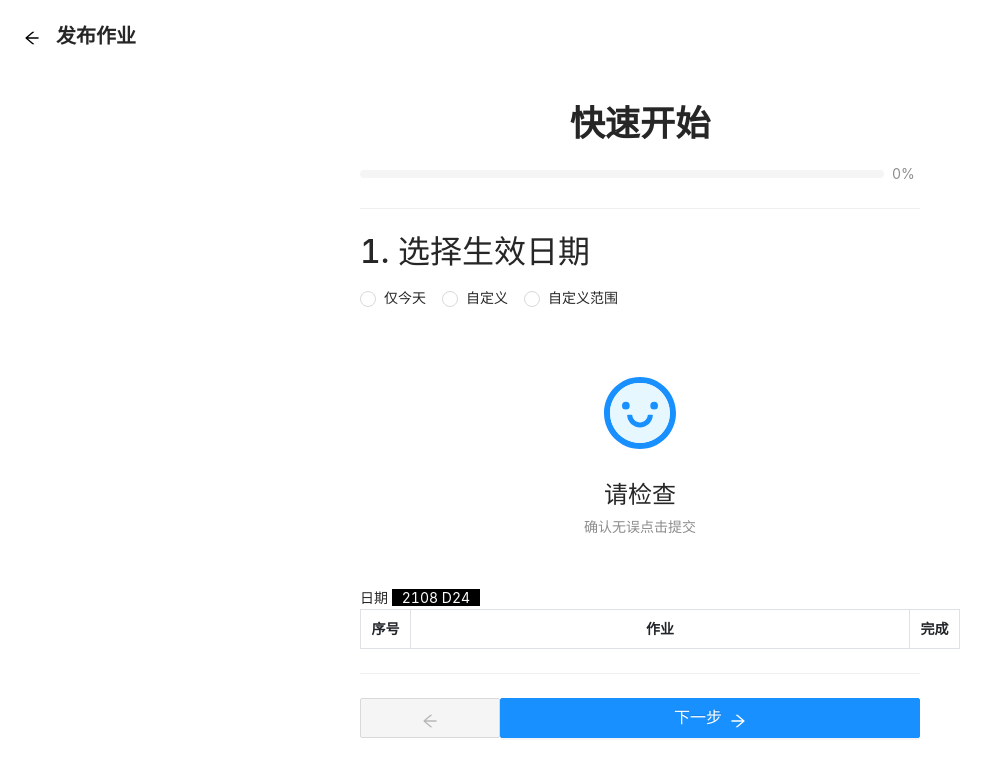
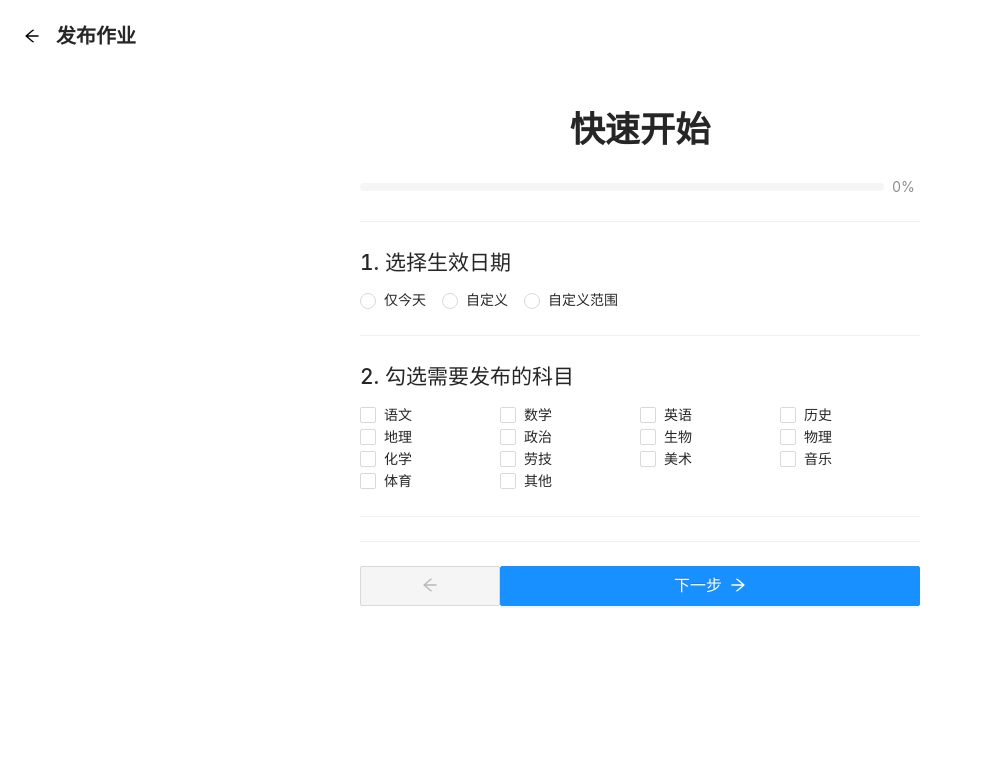
Before and after one commit to YuzeTT/Kero, a Vue app: page /pushWork in a window 1280 px wide. Shown: the top 776 px of the page, without its empty margins (0-998 px from the left). Built offline with nearby package versions, Linux system fonts and the light colour scheme.

Commit message:
修复图片无法生成

```diff
--- a/public/index.html
+++ b/public/index.html
@@ -6,7 +6,7 @@
     <meta name="viewport" content="width=device-width,initial-scale=1.0">
     <link rel="icon" href="<%= BASE_URL %>favicon.ico">
     <title><%= htmlWebpackPlugin.options.title %></title>
-    <link href="https://cdn.jsdelivr.net/npm/bootstrap@5.1.0/dist/css/bootstrap.min.css" rel="stylesheet" integrity="sha384-KyZXEAg3QhqLMpG8r+8fhAXLRk2vvoC2f3B09zVXn8CA5QIVfZOJ3BCsw2P0p/We" crossorigin="anonymous">
+    <!-- <link href="https://cdn.jsdelivr.net/npm/bootstrap@5.1.0/dist/css/bootstrap.min.css" rel="stylesheet" integrity="sha384-KyZXEAg3QhqLMpG8r+8fhAXLRk2vvoC2f3B09zVXn8CA5QIVfZOJ3BCsw2P0p/We" crossorigin="anonymous"> -->
   </head>
   <body>
     <noscript>
--- a/src/components/pushWork/ExportImage.vue
+++ b/src/components/pushWork/ExportImage.vue
@@ -2,111 +2,73 @@
   <div class="image">
     <!-- {{ date }}
     {{ work }} -->
-    <div class="header">
+    <div class="header" style="height:80px">
       <!-- <span class="title">作业</span> -->
-      <div>日期
-        <span style="background-color: black;padding: 0 10px;color:#fff">2108 D24</span>
-      </div>
-    </div>
-    <!-- <div class="frame">
-      <div style="height: 50px;">
-        <span class="header_table" style="padding-left:0px;">
-          <div>总数
-            <span>{{ work.totalNum }}</span>
-          </div>
-        </span>
-        <span class="top_right">
-          <div>
-            <a-row :gutter="12">
-              <a-col>
-                <span>发布人员</span>
+      <!-- <div>日期
+        <span style="background-color: black;padding: 0 10px;color:#fff">{{ date }}</span>
+      </div> -->
+      <a-row style="position: relative;" >
+        <a-col :span="12">
+          <span class="title">作业</span>
           <br>
+          <span style="font-size:15px"><InfoCircleOutlined style="font-size:13px;color:black" /> 可用于热敏打印</span>
+        </a-col>
+        <a-col :span="12" style="position: absolute;right: 0;top: 0;">
+          <div class="info">
+            <a-row :gutter="[10,10]">
+              <a-col style="font-weight: 900;text-align-last:justify">
                 <span>发布日期</span>
                 <br>
-                <span>时间戳</span>
+                <span>有效期至</span>
                 <br>
-                <span>更新时间</span>
+                <span>发布者</span>
               </a-col>
               <a-col>
-                2517746965
+                <span>21-08-25</span>
                 <br>
-                2021-08-24
+                <span>21-08-25</span>
                 <br>
-                1629807446
-                <br>
-                N/A
+                <span>2517746965</span>
               </a-col>
             </a-row>
           </div>
-        </span>
-      </div>
-      <div style="clear:both;"></div>
-
-      <div class="content">
-        <div v-for="(item, index) in works" :key="index">
-          <h2>{{item.name}}</h2>
-          <ol>
-            <li class="works" v-for="(items, index) in item.text" :key="index">
-              <span>{{items}}</span>
-            </li>
-          </ol>
+        </a-col>
+      </a-row>
     </div>
 
-      </div>
-
-    </div> -->
-
-    <!-- <table border="0" width="100%" v-for="(item, index) in works" :key="index">
+    <div v-for="(item,index) in works" :key="index">
+      <table border="1" class="tables">
         <tr>
-        <th height="30" colspan="4" style="text-align: center">{{ item.name }}</th>
+          <th colspan="3" class="subject">{{ item.name }}</th>
         </tr>
         <tr>
-        <th>序号</th>
-        <th>作业</th>
-        <th>备注</th>
-        <th>完成</th>
-      </tr>
-      <tr v-for="(items,index) in item.text" :key="index">
-        <td>{{ index+1 }}</td>
-        <td>{{ items }}</td>
-        <td></td>
-        <td width="40px"></td>
-      </tr>
-    </table> -->
-    <!-- <button @click="work.total()">Button</button> -->
-    <table class="table table-bordered">
-      <thead>
-        <tr>
-          <th scope="col" style="width:50px;text-align: center;">序号</th>
-          <th scope="col" style="text-align: center;">作业</th>
-          <!-- <th scope="col" style="text-align: center;">备注</th> -->
-          <th scope="col" style="width:50px;text-align: center;">完成</th>
-        </tr>
-      </thead>
-      <tbody v-for="(item, index) in works" :key="index">
-        <!-- <div class="table table-bordered" v-for="(item, index) in works" :key="index"> -->
-          <tr style="text-align: center;color:#1890ff;background-color: #e6f7ff;">
-            <td colspan="4" style="">{{ item.name }}</td>
+          <td style="width:50px">序号</td>
+          <td>作业</td>
+          <td style="width:50px">完成</td>
         </tr>
         <tr v-for="(items, index) in item.text" :key="index">
-            <td scope="row" style="text-align: center;">{{ index+1 }}</td>
-            <td>{{ items }}</td>
-            <!-- <td></td> -->
+          <td>{{ index+1 }}</td>
+          <td style="white-space: normal">{{ items }}</td>
           <td></td>
         </tr>
-        <!-- </div> -->
-      </tbody>
+
       </table>
+      <br>
+    </div>
   </div>
 </template>
 
 <script>
 import { defineComponent, reactive, ref, watch } from 'vue';
+import { InfoCircleOutlined } from '@ant-design/icons-vue';
 
 export default {
   props: {
     date: String,
     works: Array
+  },
+  components: {
+    InfoCircleOutlined
   },
   setup(props) {
     watch(props,()=>{
@@ -130,10 +92,7 @@ export default {
 </script>
 
 <style scoped>
-/* .image {
-  padding: 8px;
-}
-
+/*
 .frame {
   padding: 0px;
   border: 2px solid black;
@@ -147,46 +106,40 @@ export default {
   transform:translate(-50%,0);
 }
 
-.top_right {
-  padding: 0 3px;
-  border-bottom: 1px solid black;
-  border-left: 1px solid black;
-  font-size: 1rem;
-  position: absolute;
-  right: 0;
-  top: 0;
-}
-
-.content {
-  padding: 15px;
-  font-size: 1.2rem;
-  font-weight: 600;
-}
-
-.works {
-  font-size: 1.2rem;
-  margin-left: 10px;
-}
-
-.title {
-  font-size: 2rem;
-  font-weight: 500;
-  text-align: center;
-}
-
 .header_table {
   font-size: 25px;
   position: absolute;
   left: 0;
   top: 0;
 }
-
-.header_table div {
-  padding-left: 6px;
+ */
+table {
+  border-color: black;
 }
 
-.header_table >div >span {
-  line-height: 0px;
-} */
+td, th{
+  padding: 3px;
+  font-size: 18px;
+}
+
+.title {
+  font-size: 2rem;
+  font-weight: 600;
+}
+
+.info {
+  border: 1px solid black;
+  padding: 0 3px;
+  font-weight: 600;
+  border-radius: 6px;
+}
+
+.tables {
+  width: 100%;
+}
+
+.subject {
+  text-align: center;
+}
 
 </style>
--- a/src/main.js
+++ b/src/main.js
@@ -17,7 +17,8 @@ import {
   Result,
   DatePicker,
   Select,
-  Textarea
+  // Textarea,
+  InputNumber
 } from 'ant-design-vue';
 import App from './App.vue'
 import './registerServiceWorker'
@@ -44,6 +45,7 @@ app.use(Radio)
 app.use(Result)
 app.use(DatePicker)
 app.use(Select)
-app.use(Textarea)
+// app.use(Textarea)
+app.use(InputNumber)
 
 app.mount('#app')
--- a/src/views/PushWork.vue
+++ b/src/views/PushWork.vue
@@ -12,15 +12,10 @@
 
     <div class="container">
       <a-progress :percent="quickStart.progress" />
-      <!-- <a-tabs v-model:activeKey="activeKey">
-        <a-tab-pane key="1" tab="Tab 1">Content of Tab Pane 1</a-tab-pane>
-        <a-tab-pane key="2" tab="Tab 2" force-render>Content of Tab Pane 2</a-tab-pane>
-        <a-tab-pane key="3" tab="Tab 3">Content of Tab Pane 3</a-tab-pane>
-      </a-tabs> -->
       <div style="margin:5px"></div>
       <div>
         <a-divider/>
-        <div v-show="quickStart.show.date">
+        <div v-show="quickStart.show.step1">
           <h2>1. 选择生效日期</h2>
           <a-radio-group v-model:value="quickStart.addDate" style="width: 100%">
             <a-radio value="now">仅今天</a-radio>
@@ -28,10 +23,14 @@
             <a-radio value="range">自定义范围</a-radio>
           </a-radio-group>
           <div style="margin: 20px"></div>
-          <a-date-picker v-model:value="quickStart.date" v-show="quickStart.addDate == 'custom'" />
+          <a-input-number v-model:value="quickStart.dateObj.s.yy" :min="0" :max="9999"  v-show="quickStart.addDate == 'custom'"/>
+          <a-input-number v-model:value="quickStart.dateObj.s.mm" :min="1" :max="12"  v-show="quickStart.addDate == 'custom'"/>
+          <a-input-number v-model:value="quickStart.dateObj.s.dd" :min="1" :max="31"  v-show="quickStart.addDate == 'custom'"/>
+          <!-- <a-date-picker v-model:value="quickStart.date" v-show="quickStart.addDate == 'custom'" /> -->
           <a-range-picker v-model:value="quickStart.rangeDate" v-show="quickStart.addDate == 'range'" />
         </div>
-        <div v-show="quickStart.show.subject">
+        <a-divider/>
+        <div v-show="quickStart.show.step1">
           <h2>2. 勾选需要发布的科目</h2>
           <a-checkbox-group v-model:value="quickStart.subject">
             <a-row>
@@ -41,45 +40,17 @@
             </a-row>
           </a-checkbox-group>
         </div>
-        <div v-show="quickStart.show.addWork">
+        <a-divider/>
+        <div v-show="quickStart.show.step2">
           <h2>3. 填写各科作业</h2>
           <a-tabs v-model:activeKey="activeKey">
             <a-tab-pane v-for="(item,index) in quickStart.subject" :key="index" :tab="item">
-              <!-- <a-row>
-                <a-col :span="24">
-                  <a-form-item label="名称 ">
-                    <a-input v-model:value="quickStart.addWork.text" />
-                  </a-form-item>
-                </a-col>
-                <a-col :span="24">
-                  <a-form-item label="范围 ">
-                    <a-input v-model:value="quickStart.addWork.pages" />
-                  </a-form-item>
-                </a-col>
-                <a-col :span="24">
-                  <a-form-item label="标签 ">
-                    <a-select
-                      v-model:value="quickStart.addWork.tag"
-                      :options="quickStart.tagOptions"
-                      mode="tags"
-                      placeholder="添加标签"
-                      style="width: 100%"
-                    >
-                    </a-select>
-                  </a-form-item>
-                </a-col>
-                <a-col :span="24">
-                  <a-form-item label="备注 ">
-                    <a-input v-model:value="quickStart.addWork.remarks" />
-                  </a-form-item>
-                </a-col>
-              </a-row> -->
-
               <a-textarea v-model:value="quickStart.workArr[index]" placeholder="Basic usage" :rows="4" />
             </a-tab-pane>
           </a-tabs>
         </div>
-        <div v-show="quickStart.show.result">
+
+        <div v-show="quickStart.show.step3">
           <a-result
             status="success"
             title="图片已生成"
@@ -93,7 +64,7 @@
         </div>
 
         <div>
-          <a-result
+          <!-- <a-result
             status="success"
             title="请检查"
             sub-title="确认无误点击提交"
@@ -101,8 +72,8 @@
             <template #icon>
               <smile-twoTone />
             </template>
-          </a-result>
-          <ExportImage ref="imageDom" style="width:600px;" :date="quickStart.addDate" :works="quickStart.work"></ExportImage>
+          </a-result> -->
+          <ExportImage ref="imageDom" style="width:600px;padding:20px;top: -99999px;position: absolute;" :date="quickStart.date" :works="quickStart.work"></ExportImage>
         </div>
 
         <a-divider />
@@ -135,6 +106,7 @@ import { Modal } from 'ant-design-vue';
 import { ArrowRightOutlined, ArrowLeftOutlined, RollbackOutlined, SmileTwoTone } from '@ant-design/icons-vue';
 import html2canvas from 'html2canvas'
 import ExportImage from '../components/pushWork/ExportImage.vue'
+import { dividerProps } from 'ant-design-vue/lib/divider';
 
 export default {
   components: {
@@ -142,11 +114,16 @@ export default {
     ArrowLeftOutlined,
     RollbackOutlined,
     SmileTwoTone,
-
     ExportImage
   },
+  setup() {
+     onMounted(()=>{
+      let d = new Date()
+      quickStart.dateObj.s.yy = d.getFullYear()
+      quickStart.dateObj.s.mm = d.getMonth()+1
+      quickStart.dateObj.s.dd = d.getDay()
+    })
 
-  setup() {
     const imageDom = ref(null)
     const quickStart = reactive({
       progress: 0,
@@ -158,18 +135,29 @@ export default {
         '体育','其他',
       ],
       show: {
-        date: true,
-        subject: false,
-        addWork: false,
-        result: false,
         nextButton: true,
         nextButtonText: '下一步',
         disabledBackButton: true,
-        againPush: false
+        againPush: false,
+        step1: true,
+        step2: false,
+        step3: false,
       },
       addDate: '',
       tagOptions: [{value:'普通'},{value:'重要'},{value:'惩罚性'}],
-      date: '',
+      dateObj: {
+        s:{
+          yy: null,
+          mm: null,
+          dd: null
+        },
+        e:{
+          yy: null,
+          mm: null,
+          dd: null
+        }
+      },
+      date: '2108D25',
       rangeDate: [],
       addWork: {
         subject: '',
@@ -183,61 +171,44 @@ export default {
       next: (()=>{
         console.log('[DEBUG] 下一步')
 
-        if ( quickStart.show.date == true && quickStart.show.subject == false && quickStart.show.addWork == false ) {
+        if ( quickStart.show.step1 == true && quickStart.show.step2 == false && quickStart.show.step3 == false ) {
           // --- 状态更新 ---
-          quickStart.show.date = false
-          quickStart.show.subject = true
-          quickStart.show.addWork = false
-          quickStart.show.result = false
+          quickStart.show.step1 = false
+          quickStart.show.step2 = true
           quickStart.progress += 30
 
           quickStart.show.disabledBackButton = false
+          quickStart.show.nextButtonText = '提交'
           // --- 逻辑代码 ---
           console.log(quickStart.addDate)
 
-        }else if ( quickStart.show.date == false && quickStart.show.subject == true && quickStart.show.addWork == false ) {
+        }else if ( quickStart.show.step1 == false && quickStart.show.step2 == true && quickStart.show.step3 == false ) {
           // --- 状态更新 ---
-          quickStart.show.date = false
-          quickStart.show.subject = false
-          quickStart.show.addWork = true
-          quickStart.show.result = false
+          quickStart.show.step2 = false
+          quickStart.show.step3 = true
           quickStart.progress += 40
-          quickStart.show.nextButtonText = '提交'
-          // console.log(quickStart.addWork.tag)
+
           // --- 逻辑代码 ---
-        }else if ( quickStart.show.date == false && quickStart.show.subject == false && quickStart.show.addWork == true ) {
-          // --- 状态更新 ---
-          quickStart.show.nextButton = false
-          quickStart.show.date = false
-          quickStart.show.subject = false
-          quickStart.show.addWork = false
-          quickStart.show.result = true
-          quickStart.progress += 30
-          quickStart.show.againPush = true
-          // --- 逻辑代码 ---
-          // 合并科目和作业
           quickStart.subject.map((item,index) => {
               quickStart.work.push({name:item, text:quickStart.workArr[index].split('\n')})
           })
+
+          quickStart.show.nextButtonText = '再次生成'
         }
       }),
 
       back: (()=>{
-        if ( quickStart.show.date == false && quickStart.show.subject == true && quickStart.show.addWork == false ) {
+        if ( quickStart.show.step1 == false && quickStart.show.step2 == true && quickStart.show.step3 == false ) {
           // 状态更新
-          quickStart.show.date = true
-          quickStart.show.subject = false
-          quickStart.show.addWork = false
-          quickStart.show.result = false
+          quickStart.show.step1 = true
+          quickStart.show.step2 = false
           quickStart.progress -= 30
           quickStart.show.disabledBackButton = true
-        }else if ( quickStart.show.date == false && quickStart.show.subject == false && quickStart.show.addWork == true ) {
+        }else if ( quickStart.show.step1 == false && quickStart.show.step2 == false && quickStart.show.step3 == true ) {
           // 状态更新
           quickStart.show.nextButton = true
-          quickStart.show.date = false
-          quickStart.show.subject = true
-          quickStart.show.addWork = false
-          quickStart.show.result = false
+          quickStart.show.step2 = true
+          quickStart.show.step3 = false
           quickStart.progress -= 40
           quickStart.show.nextButtonText = '下一步'
         }
@@ -248,16 +219,19 @@ export default {
         location.reload();
       }),
 
+      imageUrl: '',
+
       createImage: ()=>{
-        html2canvas(imageDom.value.$el).then(canvas => {
+        html2canvas(imageDom.value.$el, {dpi:300,scale:4}).then(canvas => {
           let dataURL = canvas.toDataURL("image/png");
-          if (dataURL !== "") {
+          quickStart.imageUrl = dataURL
+          if (quickStart.imageUrl !== "") {
             Modal.success({
               width: 1000,
               title: '导出成功',
               content: h('div', {}, [
                 h('p', '长按图片保存'),
-                h('img', {src:imgUrl}),
+                h('img', {src:quickStart.imageUrl, style: {'widht': '100%'}}),
               ]),
             });
           }
```
Lines whose indentation alone changed are shown as unchanged.
